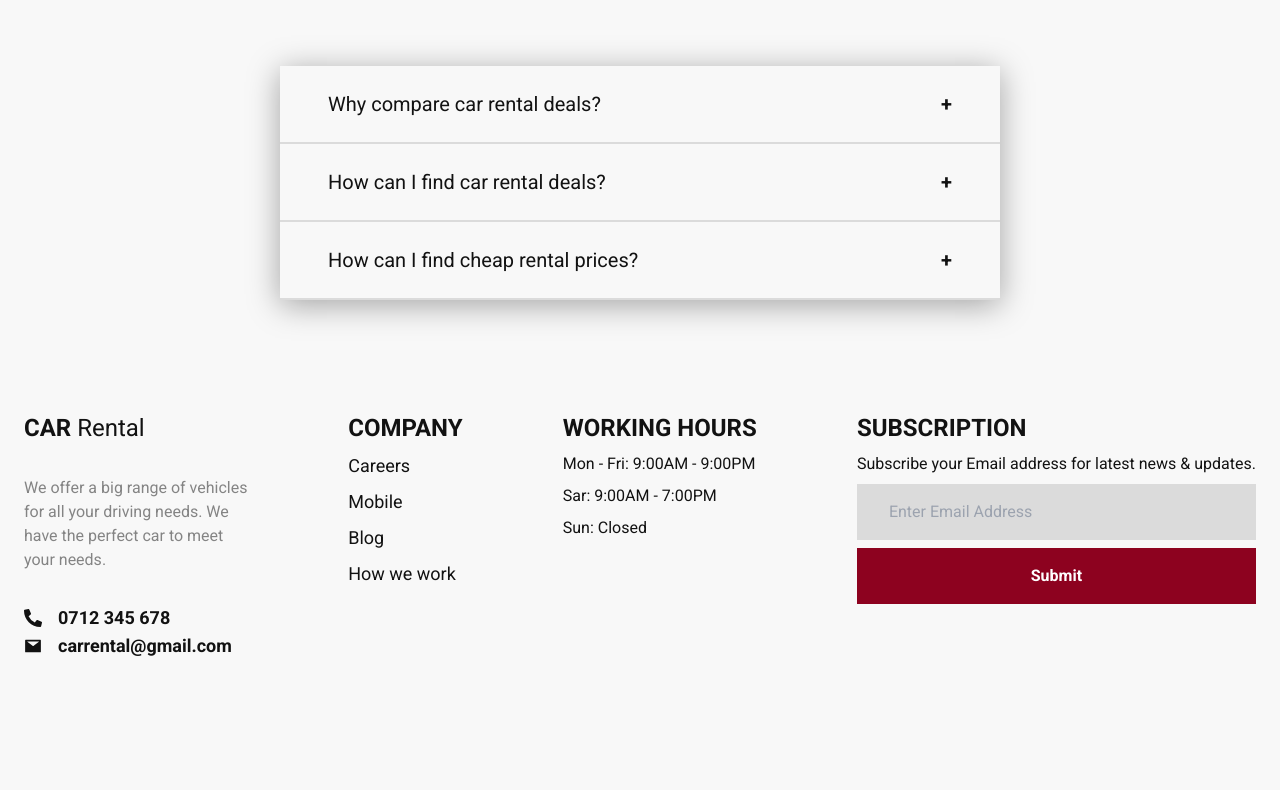
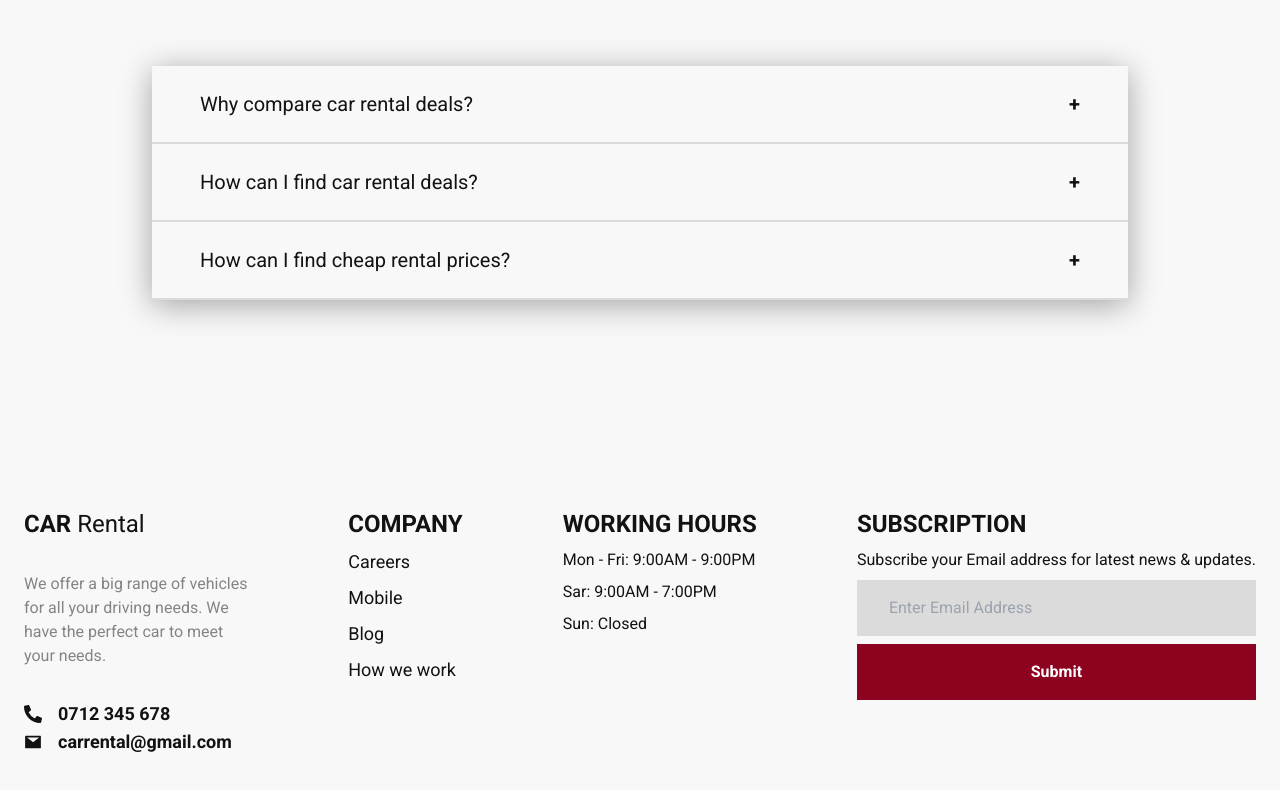
Before and after one commit to AlexMagargiu/Car-Rentals, a React (Vite) app: page /home in a window 1280 px wide. Shown: the part 4949-5739 px from the top of the page. Before the commit the page ends 5705 px from the top, so only its background shows below. Built offline with nearby package versions, Linux system fonts and the light colour scheme.

Commit message:
Change something

```diff
--- a/src/components/FAQ.jsx
+++ b/src/components/FAQ.jsx
@@ -14,7 +14,7 @@ export default function FAQ() {
   }
 
   return (
-    <section className="flex flex-col items-center pb-28 max-w-screen-md mx-auto px-6 gap-16">
+    <section className="flex flex-col items-center pb-28 max-w-screen-lg mx-auto px-6 gap-16">
       <div className="flex flex-col items-center gap-3 text-center">
         <h4 className="text-3xl font-bold">FAQ</h4>
         <h2 className="text-5xl font-bold leading-tight">
--- a/src/components/Footer.jsx
+++ b/src/components/Footer.jsx
@@ -3,7 +3,7 @@ import { AiFillMail } from "react-icons/ai";
 
 export default function Footer() {
   return (
-    <section className="max-w-screen-xl mx-auto px-6 grid grid-cols-1 gap-16 pb-24 md:grid-cols-2 xl:flex xl:w-full xl:justify-between xl:items-start">
+    <section className="max-w-screen-xl mx-auto px-6 grid grid-cols-1 gap-16 py-24 md:grid-cols-2 xl:flex xl:w-full xl:justify-between xl:items-start">
       <div className="flex flex-col items-center text-center gap-8 md:items-start md:text-start">
         <h4 className="text-2xl">
           <span className="font-bold">CAR</span> Rental
```
